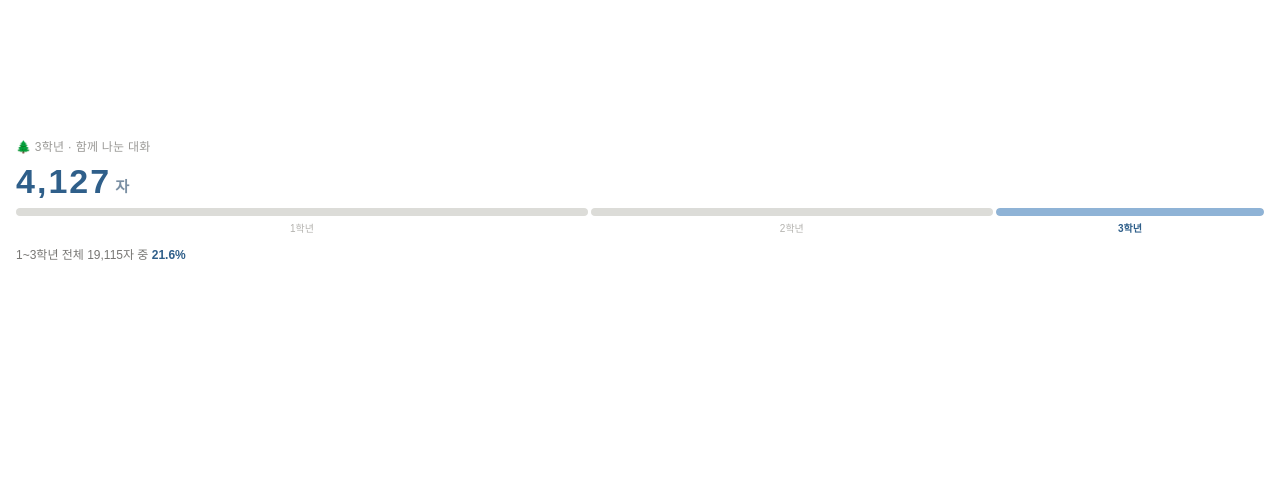
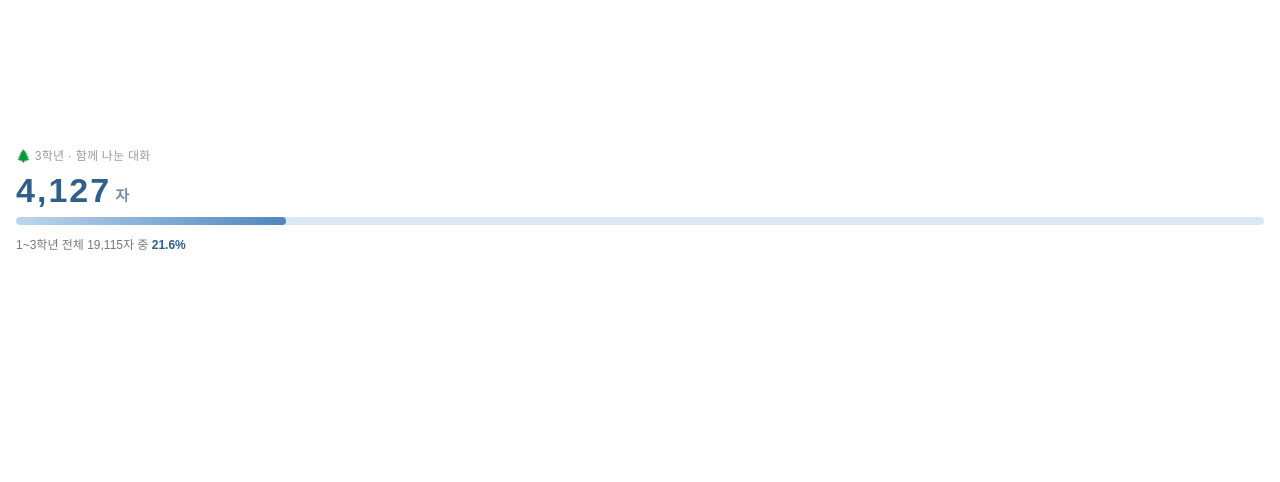
Before and after one commit to mottovo-cloud/meruto-cards, a plain HTML site: page stat.html in a window 1280 px wide. Shown: the part 196-678 px from the top of the page. Drawn offline with Linux system fonts and the light colour scheme; a web font is replaced by a local one.

Commit message:
Add files via upload

```diff
--- a/stat.html
+++ b/stat.html
@@ -10,7 +10,8 @@ html,body{margin:0;height:100%;background:transparent;font-family:"Pretendard","
 .d{display:inline-block;height:1em;overflow:hidden}
 .d span{display:block}
 .d i{display:block;font-style:normal;height:1em}
-.bar{display:flex;gap:3px;height:8px}
+.bar{position:relative;height:8px;border-radius:99px;background:var(--track);overflow:hidden}
+.bar b{position:absolute;left:0;top:0;bottom:0;width:0;border-radius:99px;background:linear-gradient(90deg,var(--g1),var(--g2));transition:width 1.6s cubic-bezier(.2,.9,.2,1)}
 .seg{position:relative;border-radius:99px;background:#ececea;overflow:hidden}
 .seg b{position:absolute;inset:0;width:0;border-radius:99px;transition:width 1.6s cubic-bezier(.2,.9,.2,1)}
 .seg.on b{background:var(--bar)}
@@ -24,15 +25,15 @@ html,body{margin:0;height:100%;background:transparent;font-family:"Pretendard","
 </style></head><body><div class="w">
 <div class="cap" id="cap"></div>
 <div class="num" id="num"></div>
-<div><div class="bar" id="bar"></div><div class="labs" id="labs" style="margin-top:4px"></div></div>
+<div class="bar"><b id="fill"></b></div>
 <div class="leg" id="leg"></div>
 <div class="sub" id="sub"></div>
 </div>
 <script>
 var q=new URLSearchParams(location.search);
-var T={blue:['#2f5f8a','#7a8fa3','#8fb3d6'],green:['#3f6b3c','#7f9a7c','#9cbf98'],yellow:['#8a6a14','#a8935a','#e2c36a'],orange:['#8a4a1c','#a8835f','#e8b07a']};
+var T={blue:['#2f5f8a','#7a8fa3','#8fb3d6','#dbe8f4','#bcd6ee','#4f86bd'],green:['#3f6b3c','#7f9a7c','#9cbf98','#dfecdd','#c6e0c2','#5f9a5a'],yellow:['#8a6a14','#a8935a','#e2c36a','#f6ecc9','#f4e09a','#d1a02e'],orange:['#8a4a1c','#a8835f','#e8b07a','#f7e1cb','#f5cfa8','#d9833f']};
 var th=T[q.get('theme')]||T.blue,R=document.documentElement.style;
-R.setProperty('--main',th[0]);R.setProperty('--soft',th[1]);R.setProperty('--bar',th[2]);
+R.setProperty('--main',th[0]);R.setProperty('--soft',th[1]);R.setProperty('--bar',th[2]);R.setProperty('--track',th[3]);R.setProperty('--g1',th[4]);R.setProperty('--g2',th[5]);
 if(q.get('bg')){R.background=document.body.style.background='#'+q.get('bg')}
 var all=(q.get('a')||'8800,6188,4127').split(',').map(Number),g=+(q.get('g')||3),turns=q.get('n');
 var mine=all[g-1],total=all.reduce(function(a,b){return a+b},0),pct=Math.round(mine/total*1000)/10;
@@ -42,15 +43,11 @@ for(var c of s){if(c===','){var x=document.createElement('span');x.textContent='
  var d=document.createElement('span');d.className='d';var st=document.createElement('span'),html='';
  for(var k=0;k<20;k++)html+='<i>'+(k%10)+'</i>';st.innerHTML=html;d.appendChild(st);el.appendChild(d);cols.push([st,+c])}
 var u=document.createElement('span');u.className='unit';u.textContent='자';el.appendChild(u);
-var bar=document.getElementById('bar'),labs=document.getElementById('labs'),fills=[];
-all.forEach(function(v,i){var sg=document.createElement('div');sg.className='seg '+(i===g-1?'on':'off');sg.style.flex=v;
- var b=document.createElement('b');sg.appendChild(b);bar.appendChild(sg);fills.push(b);
- var l=document.createElement('span');l.style.flex=v;l.textContent=(i+1)+'학년';if(i===g-1)l.className='on';labs.appendChild(l)});
 document.getElementById('leg').innerHTML='1~'+all.length+'학년 전체 '+total.toLocaleString('en-US')+'자 중 <em id="pc">0%</em>';
 if(turns)document.getElementById('sub').textContent='말풍선 '+turns+'번 주고받음';
 requestAnimationFrame(function(){requestAnimationFrame(function(){
  cols.forEach(function(a,i){a[0].style.transition='transform '+(1.2+i*.15)+'s cubic-bezier(.2,.9,.2,1)';a[0].style.transform='translateY(-'+(10+a[1])+'em)'});
- fills.forEach(function(b,i){b.style.transitionDelay=(i*.15)+'s';b.style.width='100%'});
+ document.getElementById('fill').style.width=pct+'%';
  var e=document.getElementById('pc'),t0=performance.now();
  (function f(t){var p=Math.min(1,(t-t0)/1600);p=1-Math.pow(1-p,3);e.textContent=(pct*p).toFixed(1)+'%';if(p<1)requestAnimationFrame(f)})(t0)})});
 </script></body></html>
```
